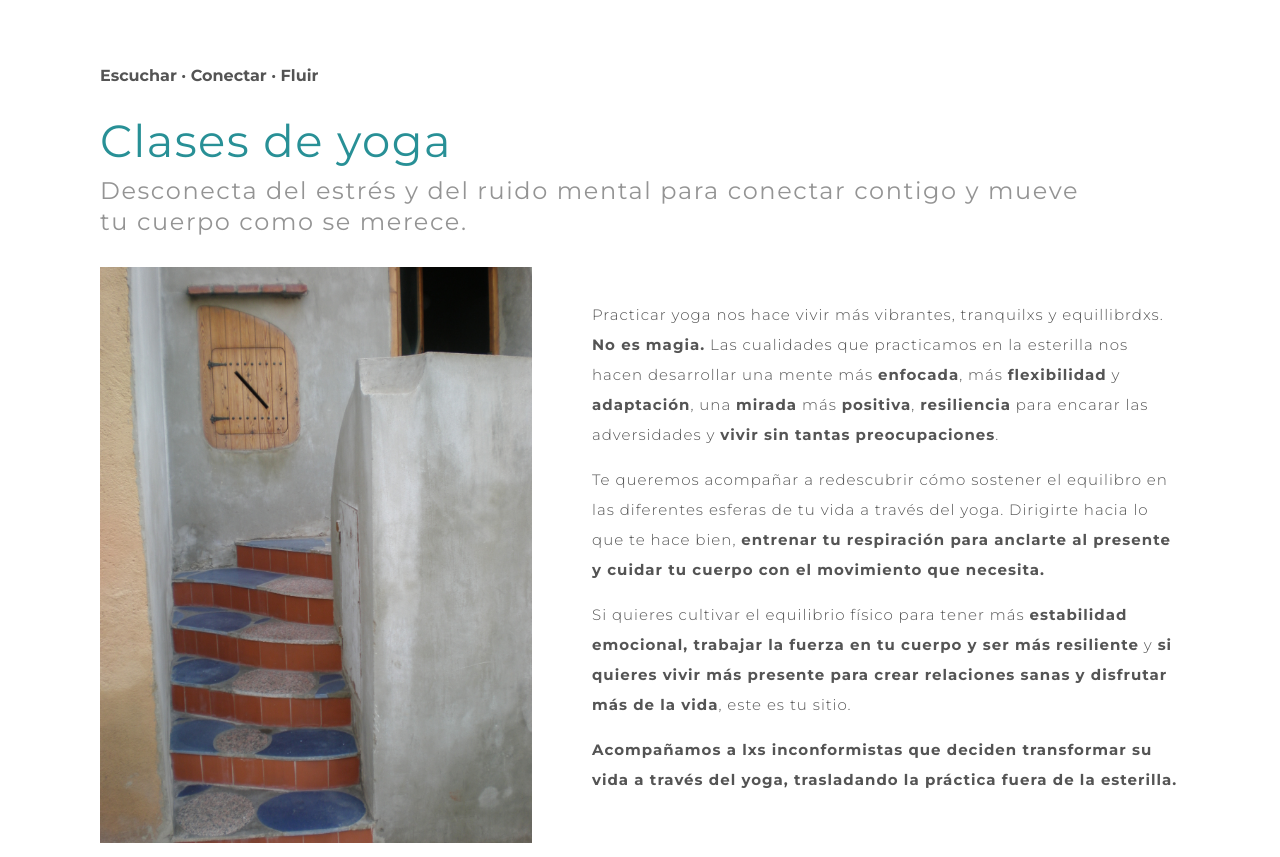
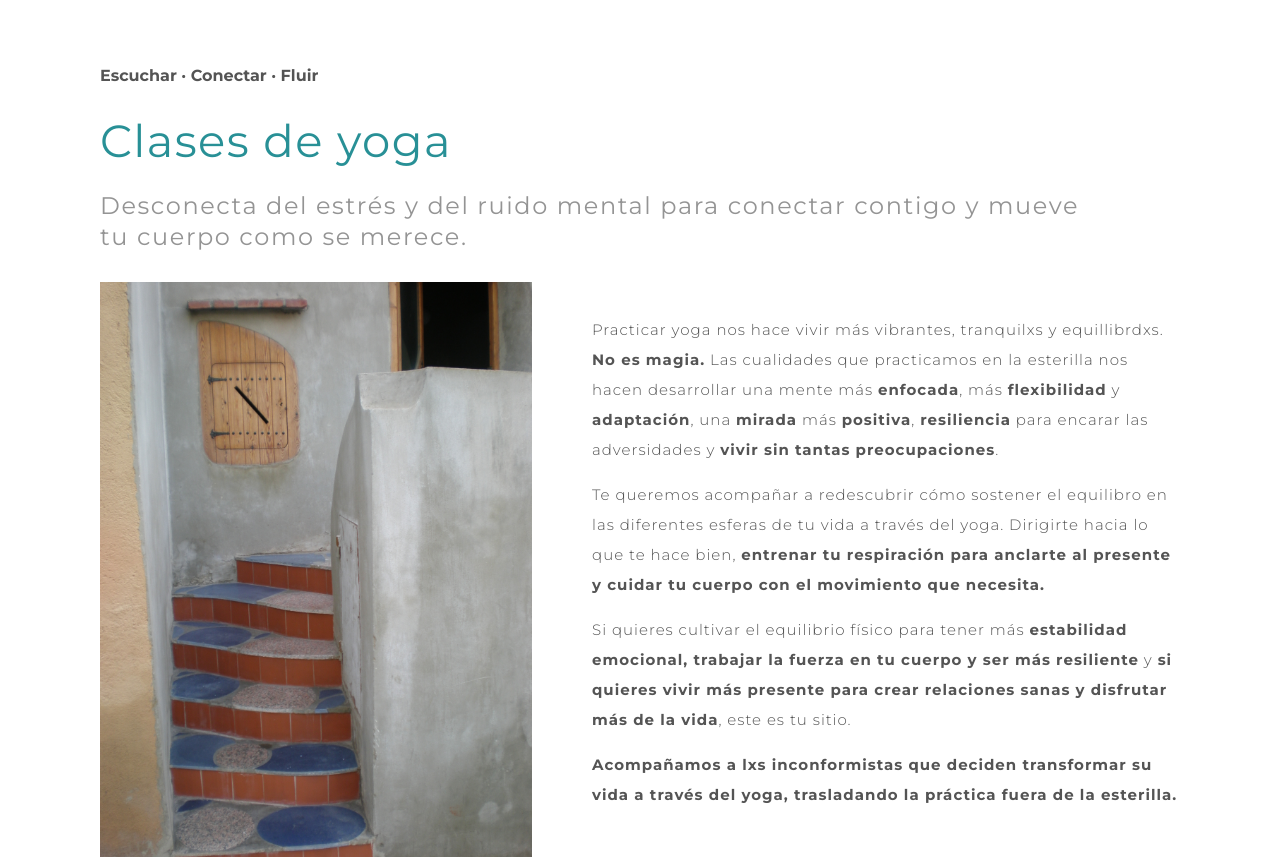
Before and after one commit to menudopaio/mesmillor0, a Flask app: page /clases-de-yoga/ in a window 1280 px wide. Shown: the part 103-960 px from the top of the page. Run offline with Flask 3, Linux system fonts and the light colour scheme.

Commit message:
Quitada especificidad en tresTitulos h2 y tresTitulos p (.psiconutricion) para que abarque cualquier tresTitulos

```diff
--- a/static/styles2.css
+++ b/static/styles2.css
@@ -454,7 +454,7 @@ body {
     justify-content: center;
     align-items: center;
 }
-.tresTitulos h4, .psiconutricion .tresTitulos h2, .psiconutricion .tresTitulos p {
+.tresTitulos h4, .tresTitulos h2, .tresTitulos p {
     margin-bottom: 15px;
 }
 .tresTitulos h2 {
```
